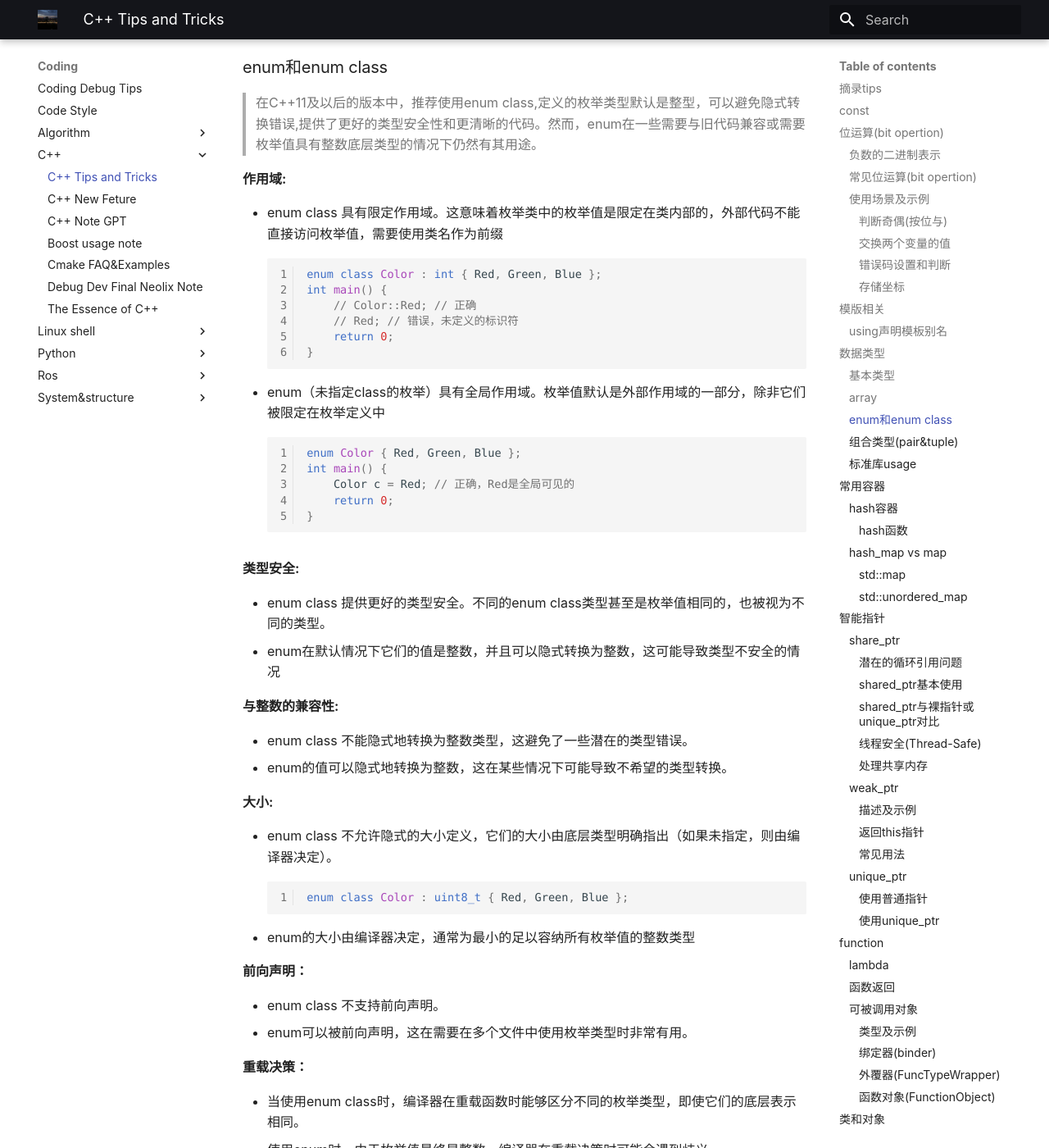
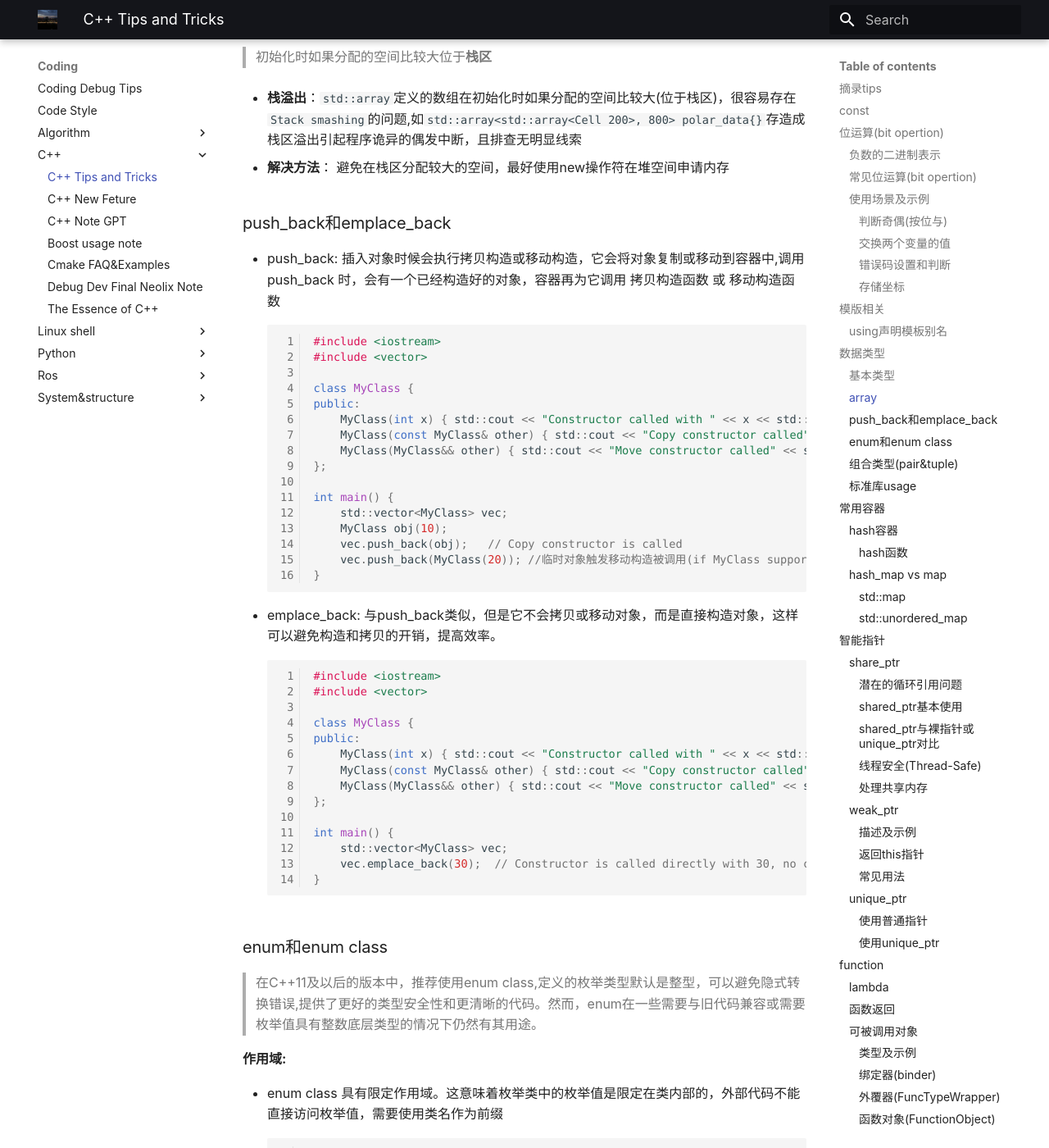
Before and after one commit to Soaringls/soaringls.github.io, an MkDocs documentation site: the page built from docs/coding/c++/00_note_tips_cpp.md, in a window 1280 px wide and 1400 px high, scrolled down 9535 px. Shown: the whole window at 82% size. Built offline with MkDocs 1.6.1 and Material for MkDocs 9.7.7, drawn with Linux system fonts in a browser that asks for light colours; some of the changed text lies outside the part shown.

Commit message:
[m1-note]about const usage c++

````diff
--- a/docs/coding/c++/00_note_tips_cpp.md
+++ b/docs/coding/c++/00_note_tips_cpp.md
@@ -30,7 +23,8 @@ int *&r = p; //r是一个指向int型指针的引用，(离变量名最近的符
 r = &i;      //相当于指针p指向i, 即p = &i
 
 ```
-
+**const和智能指针组合**
+![Alt text](./img/note_tips_cpp_const.png)
 
 
 ## 位运算(bit opertion)
@@ -448,6 +442,43 @@ msg = ss.str();        //stringstream->string,而c_str()将string转为C串
 
 - **解决方法**： 避免在栈区分配较大的空间，最好使用new操作符在堆空间申请内存
 
+### push_back和emplace_back
+- push_back: 插入对象时候会执行拷贝构造或移动构造，它会将对象复制或移动到容器中,调用 push_back 时，会有一个已经构造好的对象，容器再为它调用 拷贝构造函数 或 移动构造函数
+  ```cpp
+  #include <iostream>
+  #include <vector>
+
+  class MyClass {
+  public:
+      MyClass(int x) { std::cout << "Constructor called with " << x << std::endl; }
+      MyClass(const MyClass& other) { std::cout << "Copy constructor called" << std::endl; }
+      MyClass(MyClass&& other) { std::cout << "Move constructor called" << std::endl; }
+  };
+
+  int main() {
+      std::vector<MyClass> vec;
+      MyClass obj(10);
+      vec.push_back(obj);   // Copy constructor is called
+      vec.push_back(MyClass(20)); //临时对象触发移动构造被调用(if MyClass supports move semantics)
+  }
+  ```
+- emplace_back: 与push_back类似，但是它不会拷贝或移动对象，而是直接构造对象，这样可以避免构造和拷贝的开销，提高效率。
+  ```cpp
+  #include <iostream>
+  #include <vector>
+
+  class MyClass {
+  public:
+      MyClass(int x) { std::cout << "Constructor called with " << x << std::endl; }
+      MyClass(const MyClass& other) { std::cout << "Copy constructor called" << std::endl; }
+      MyClass(MyClass&& other) { std::cout << "Move constructor called" << std::endl; }
+  };
+
+  int main() {
+      std::vector<MyClass> vec;
+      vec.emplace_back(30);  // Constructor is called directly with 30, no copy or move involved
+  }
+  ```
 
 ### enum和enum class
 
````
Also changed, not shown: other parts of docs/coding/c++/00_note_tips_cpp.md (+0 -7 lines), docs/tools/usage_bazel.md (+20 -0 lines).
